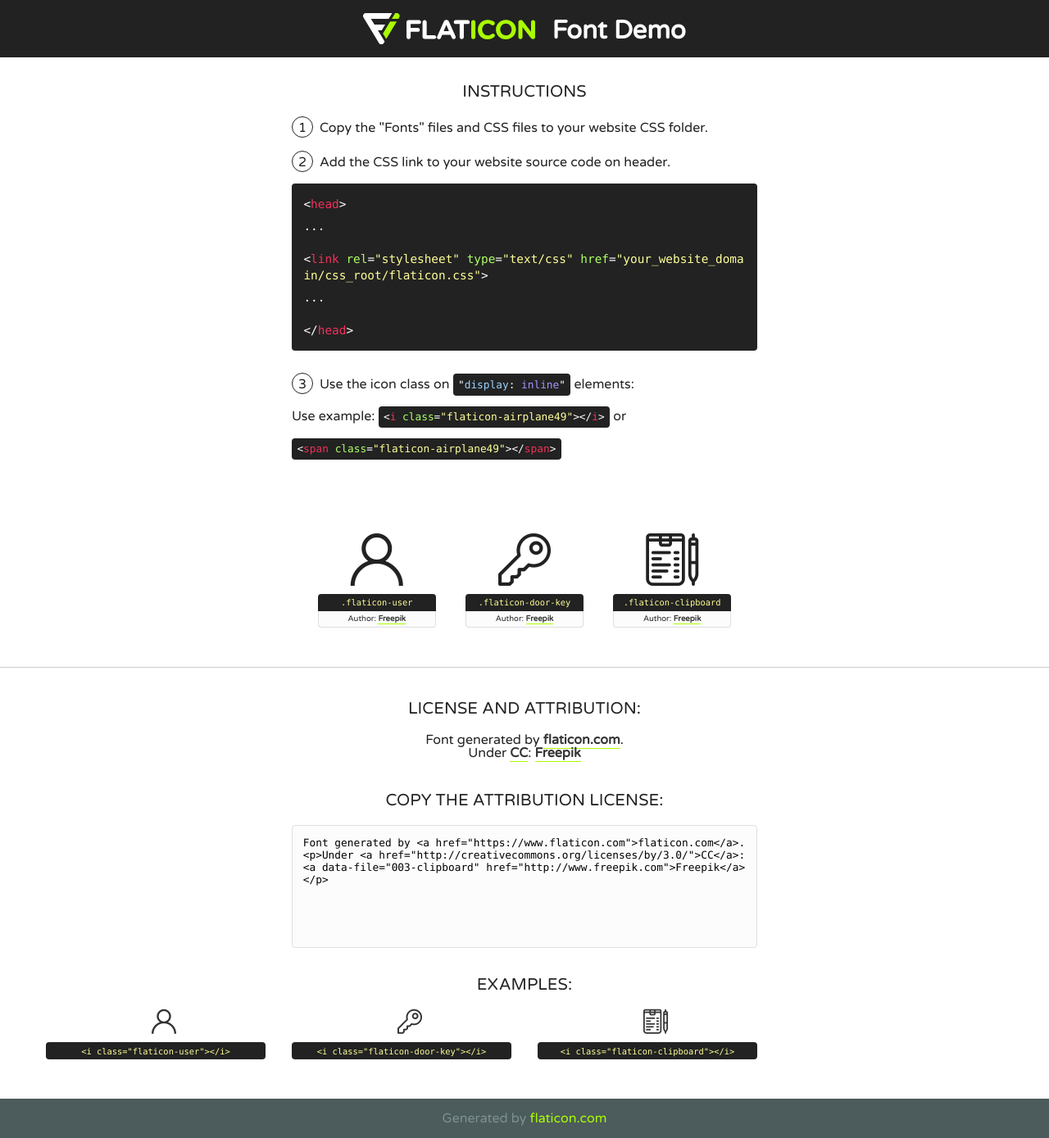
After one commit to DiegoRSM03/cookie_login, a PHP site: page /iconfont/flaticon.html in a window 1280 px wide. The commit adds this page. Shown: the whole page at 82% size. Run offline with PHP 8.4, Linux system fonts and the light colour scheme.

Commit message:
Fuentes de iconos para formulario añadidas

```diff
--- /dev/null
+++ b/iconfont/flaticon.css
@@ -0,0 +1,35 @@
+	/*
+  	Flaticon icon font: Flaticon
+  	Creation date: 16/03/2020 16:40
+  	*/
+
+@font-face {
+  font-family: "Flaticon";
+  src: url("./Flaticon.eot");
+  src: url("./Flaticon.eot?#iefix") format("embedded-opentype"),
+       url("./Flaticon.woff2") format("woff2"),
+       url("./Flaticon.woff") format("woff"),
+       url("./Flaticon.ttf") format("truetype"),
+       url("./Flaticon.svg#Flaticon") format("svg");
+  font-weight: normal;
+  font-style: normal;
+}
+
+@media screen and (-webkit-min-device-pixel-ratio:0) {
+  @font-face {
+    font-family: "Flaticon";
+    src: url("./Flaticon.svg#Flaticon") format("svg");
+  }
+}
+
+[class^="flaticon-"]:before, [class*=" flaticon-"]:before,
+[class^="flaticon-"]:after, [class*=" flaticon-"]:after {
+  font-family: Flaticon;
+        font-size: 20px;
+font-style: normal;
+margin-left: 20px;
+}
+
+.flaticon-user:before { content: "\f100"; }
+.flaticon-door-key:before { content: "\f101"; }
+.flaticon-clipboard:before { content: "\f102"; }
--- /dev/null
+++ b/iconfont/flaticon.html
@@ -0,0 +1,463 @@
+<!DOCTYPE html>
+<!--
+  Flaticon icon font: Flaticon
+  Creation date: 16/03/2020 16:40
+-->
+<html>
+<!DOCTYPE html>
+<html>
+
+<head>
+    <title>Flaticon WebFont</title>
+    <link href="http://fonts.googleapis.com/css?family=Varela+Round" rel="stylesheet" type="text/css" />
+    <link rel="stylesheet" type="text/css" href="flaticon.css">
+    <meta charset="UTF-8">
+    <style>
+    html, body, div, span, applet, object, iframe,
+    h1, h2, h3, h4, h5, h6, p, blockquote, pre,
+    a, abbr, acronym, address, big, cite, code,
+    del, dfn, em, img, ins, kbd, q, s, samp,
+    small, strike, strong, sub, sup, tt, var,
+    b, u, i, center,
+    dl, dt, dd, ol, ul, li,
+    fieldset, form, label, legend,
+    table, caption, tbody, tfoot, thead, tr, th, td,
+    article, aside, canvas, details, embed,
+    figure, figcaption, footer, header, hgroup,
+    menu, nav, output, ruby, section, summary,
+    time, mark, audio, video {
+        margin: 0;
+        padding: 0;
+        border: 0;
+        font-size: 100%;
+        font: inherit;
+        vertical-align: baseline;
+    }
+    /* HTML5 display-role reset for older browsers */
+    article, aside, details, figcaption, figure,
+    footer, header, hgroup, menu, nav, section {
+        display: block;
+    }
+    body {
+        line-height: 1;
+    }
+    ol, ul {
+        list-style: none;
+    }
+    blockquote, q {
+        quotes: none;
+    }
+    blockquote:before, blockquote:after,
+    q:before, q:after {
+        content: '';
+        content: none;
+    }
+    table {
+        border-collapse: collapse;
+        border-spacing: 0;
+    }
+    body {
+        font-family: 'Varela Round', Helvetica, Arial, sans-serif;
+        font-size: 16px;
+        color: #222;
+    }
+    a {
+        color: #333;
+        border-bottom: 1px solid #a9fd00;
+        font-weight: bold;
+        text-decoration: none;
+    }
+    * {
+        -moz-box-sizing: border-box;
+        -webkit-box-sizing: border-box;
+        box-sizing: border-box;
+        margin: 0;
+        padding: 0;
+    }
+    [class^="flaticon-"]:before, [class*=" flaticon-"]:before, [class^="flaticon-"]:after, [class*=" flaticon-"]:after {
+        font-family: Flaticon;
+        font-size: 30px;
+        font-style: normal;
+        margin-left: 20px;
+        color: #333;
+    }
+    .wrapper {
+        max-width: 600px;
+        margin: auto;
+        padding: 0 1em;
+    }
+    .title {
+        font-size: 1.25em;
+        text-align: center;
+        margin-bottom: 1em;
+        text-transform: uppercase;
+    }
+    header {
+        text-align: center;
+        background-color: #222;
+        color: #fff;
+        padding: 1em;
+    }
+    header .logo {
+        width: 210px;
+        height: 38px;
+        display: inline-block;
+        vertical-align: middle;
+        margin-right: 1em;
+        border: none;
+    }
+    header strong {
+        font-size: 1.95em;
+        font-weight: bold;
+        vertical-align: middle;
+        margin-top: 5px;
+        display: inline-block;
+    }
+    .demo {
+        margin: 2em auto;
+        line-height: 1.25em;
+    }
+    .demo ul li {
+        margin-bottom: 1em;
+    }
+    .demo ul li .num {
+        color: #222;
+        border-radius: 20px;
+        display: inline-block;
+        width: 26px;
+        padding: 3px;
+        height: 26px;
+        text-align: center;
+        margin-right: 0.5em;
+        border: 1px solid #222;
+    }
+    .demo ul li code {
+        background-color: #222;
+        border-radius: 4px;
+        padding: 0.25em 0.5em;
+        display: inline-block;
+        color: #fff;
+        font-family: Consolas,Monaco,Lucida Console,Liberation Mono,DejaVu Sans Mono,Bitstream Vera Sans Mono,Courier New, monospace;
+        font-weight: lighter;
+        margin-top: 1em;
+        font-size: 0.8em;
+        word-break: break-all;
+    }
+    .demo ul li code.big {
+        padding: 1em;
+        font-size: 0.9em;
+    }
+    .demo ul li code .red {
+        color: #EF3159;
+    }
+    .demo ul li code .green {
+        color: #ACFF65;
+    }
+    .demo ul li code .yellow {
+        color: #FFFF99;
+    }
+    .demo ul li code .blue {
+        color: #99D3FF;
+    }
+    .demo ul li code .purple {
+        color: #A295FF;
+    }
+    .demo ul li code .dots {
+        margin-top: 0.5em;
+        display: block;
+    }
+    #glyphs {
+        border-bottom: 1px solid #ccc;
+        padding: 2em 0;
+        text-align: center;
+    }
+    .glyph {
+        display: inline-block;
+        width: 9em;
+        margin: 1em;
+        text-align: center;
+        vertical-align: top;
+        background: #FFF;
+    }
+    .glyph .glyph-icon {
+        padding: 10px;
+        display: block;
+        font-family:"Flaticon";
+        font-size: 64px;
+        line-height: 1;
+    }
+    .glyph .glyph-icon:before {
+        font-size: 64px;
+        color: #222;
+        margin-left: 0;
+    }
+    .class-name {
+        font-size: 0.65em;
+        background-color: #222;
+        color: #fff;
+        border-radius: 4px 4px 0 0;
+        padding: 0.5em;
+        color: #FFFF99;
+        font-family: Consolas,Monaco,Lucida Console,Liberation Mono,DejaVu Sans Mono,Bitstream Vera Sans Mono,Courier New, monospace;
+    }
+    .author-name {
+        font-size: 0.6em;
+        background-color: #fcfcfd;
+        border: 1px solid #DEDEE4;
+        border-top: 0;
+        border-radius: 0 0 4px 4px;
+        padding: 0.5em;
+    }
+    .class-name:last-child {
+        font-size: 10px;
+        color:#888;
+    }
+    .class-name:last-child a {
+        font-size: 10px;
+        color:#555;
+    }
+    .class-name:last-child a:hover {
+        color:#a9fd00;
+    }
+    .glyph > input {
+        display: block;
+        width: 100px;
+        margin: 5px auto;
+        text-align: center;
+        font-size: 12px;
+        cursor: text;
+    }
+    .glyph > input.icon-input {
+        font-family:"Flaticon";
+        font-size: 16px;
+        margin-bottom: 10px;
+    }
+    .attribution .title {
+        margin-top: 2em;
+    }
+    .attribution textarea {
+        background-color: #fcfcfd;
+        padding: 1em;
+        border: none;
+        box-shadow: none;
+        border: 1px solid #DEDEE4;
+        border-radius: 4px;
+        resize: none;
+        width: 100%;
+        height: 150px;
+        font-size: 0.8em;
+        font-family: Consolas,Monaco,Lucida Console,Liberation Mono,DejaVu Sans Mono,Bitstream Vera Sans Mono,Courier New, monospace;
+        -webkit-appearance: none;
+    }
+    .iconsuse {
+        margin: 2em auto;
+        text-align: center;
+        max-width: 1200px;
+    }
+    .iconsuse:after {
+        content: '';
+        display: table;
+        clear: both;
+    }
+    .iconsuse .image {
+        float: left;
+        width: 25%;
+        padding: 0 1em;
+    }
+    .iconsuse .image p {
+        margin-bottom: 1em;
+    }
+    .iconsuse .image span {
+        display: block;
+        font-size: 0.65em;
+        background-color: #222;
+        color: #fff;
+        border-radius: 4px;
+        padding: 0.5em;
+        color: #FFFF99;
+        margin-top: 1em;
+        font-family: Consolas,Monaco,Lucida Console,Liberation Mono,DejaVu Sans Mono,Bitstream Vera Sans Mono,Courier New, monospace;
+    }
+    #footer {
+        text-align: center;
+        background-color: #4C5B5C;
+        color: #7c9192;
+        padding: 1em;
+    }
+    #footer a {
+        border: none;
+        color: #a9fd00;
+        font-weight: normal;
+    }
+    @media (max-width: 960px) {
+        .iconsuse .image {
+            width: 50%;
+        }
+    }
+    @media (max-width: 560px) {
+        .iconsuse .image {
+            width: 100%;
+        }
+    }
+    </style>
+</head>
+
+<body class="characters-off">
+
+    <header>
+        <a href="https://www.flaticon.com" target="_blank" class="logo">
+            <svg version="1.1" xmlns="http://www.w3.org/2000/svg" xmlns:xlink="http://www.w3.org/1999/xlink" xmlns:a="http://ns.adobe.com/AdobeSVGViewerExtensions/3.0/" viewBox="0 0 560.875 102.036" enable-background="new 0 0 560.875 102.036" xml:space="preserve">
+                <defs>
+                </defs>
+                <g>
+                    <g class="letters">
+                        <path fill="#ffffff" d="M141.596,29.675c0-3.777,2.985-6.767,6.764-6.767h34.438c3.426,0,6.15,2.728,6.15,6.15
+                        c0,3.43-2.724,6.149-6.15,6.149h-27.674v13.091h23.719c3.429,0,6.151,2.724,6.151,6.15c0,3.43-2.723,6.149-6.151,6.149h-23.719
+                        v17.574c0,3.773-2.986,6.761-6.764,6.761c-3.779,0-6.764-2.989-6.764-6.761V29.675z"></path>
+                        <path fill="#ffffff" d="M193.844,29.149c0-3.781,2.985-6.767,6.764-6.767c3.776,0,6.763,2.985,6.763,6.767v42.957h25.039
+                        c3.426,0,6.149,2.726,6.149,6.153c0,3.425-2.723,6.15-6.149,6.15h-31.802c-3.779,0-6.764-2.986-6.764-6.768V29.149z"></path>
+                        <path fill="#ffffff" d="M241.891,75.71l21.438-48.407c1.492-3.341,4.215-5.357,7.906-5.357h0.792
+                        c3.686,0,6.323,2.017,7.815,5.357l21.439,48.407c0.436,0.967,0.701,1.845,0.701,2.723c0,3.602-2.809,6.501-6.414,6.501
+                        c-3.161,0-5.269-1.845-6.499-4.655l-4.132-9.661h-27.059l-4.301,10.102c-1.144,2.631-3.426,4.214-6.237,4.214
+                        c-3.517,0-6.24-2.81-6.24-6.325C241.1,77.64,241.451,76.677,241.891,75.71z M279.932,58.666l-8.521-20.297l-8.526,20.297H279.932
+                        z"></path>
+                        <path fill="#ffffff" d="M314.864,35.387H301.86c-3.429,0-6.239-2.813-6.239-6.238c0-3.429,2.811-6.24,6.239-6.24h39.533
+                        c3.426,0,6.237,2.811,6.237,6.24c0,3.425-2.811,6.238-6.237,6.238h-13.001v42.785c0,3.773-2.99,6.761-6.764,6.761
+                        c-3.779,0-6.764-2.989-6.764-6.761V35.387z"></path>
+                        <path fill="#A9FD00" d="M352.615,29.149c0-3.781,2.985-6.767,6.767-6.767c3.774,0,6.761,2.985,6.761,6.767v49.024
+                        c0,3.773-2.987,6.761-6.761,6.761c-3.781,0-6.767-2.989-6.767-6.761V29.149z"></path>
+                        <path fill="#A9FD00" d="M374.132,53.836v-0.179c0-17.481,13.178-31.801,32.065-31.801c9.22,0,15.459,2.458,20.557,6.238
+                        c1.402,1.054,2.637,2.985,2.637,5.357c0,3.692-2.985,6.59-6.681,6.59c-1.845,0-3.071-0.702-4.044-1.319
+                        c-3.776-2.813-7.729-4.393-12.562-4.393c-10.364,0-17.831,8.611-17.831,19.154v0.173c0,10.542,7.291,19.329,17.831,19.329
+                        c5.715,0,9.492-1.756,13.359-4.834c1.049-0.874,2.458-1.491,4.039-1.491c3.429,0,6.325,2.813,6.325,6.236
+                        c0,2.106-1.056,3.78-2.282,4.834c-5.539,4.834-12.036,7.733-21.878,7.733C387.572,85.464,374.132,71.493,374.132,53.836z"></path>
+                        <path fill="#A9FD00" d="M433.009,53.836v-0.179c0-17.481,13.79-31.801,32.766-31.801c18.981,0,32.592,14.143,32.592,31.628v0.173
+                        c0,17.483-13.785,31.807-32.769,31.807C446.625,85.464,433.009,71.32,433.009,53.836z M484.224,53.836v-0.179
+                        c0-10.539-7.725-19.326-18.626-19.326c-10.893,0-18.449,8.611-18.449,19.154v0.173c0,10.542,7.73,19.329,18.626,19.329
+                        C476.676,72.986,484.224,64.378,484.224,53.836z"></path>
+                        <path fill="#A9FD00" d="M506.233,29.321c0-3.774,2.99-6.763,6.767-6.763h1.401c3.252,0,5.183,1.583,7.029,3.953l26.093,34.265
+                        V29.059c0-3.692,2.99-6.677,6.681-6.677c3.683,0,6.671,2.985,6.671,6.677v48.934c0,3.78-2.987,6.765-6.764,6.765h-0.436
+                        c-3.257,0-5.188-1.581-7.034-3.953l-27.056-35.492v32.944c0,3.687-2.985,6.676-6.678,6.676c-3.683,0-6.673-2.989-6.673-6.676
+                        V29.321z"></path>
+                    </g>
+                    <g class="insignia">
+                        <path fill="#ffffff" d="M48.372,56.137h12.517l11.156-18.537H37.186L25.688,18.539h57.825L94.668,0H9.271
+                        C5.925,0,2.842,1.801,1.198,4.716c-1.644,2.907-1.593,6.482,0.134,9.343l50.38,83.501c1.678,2.781,4.689,4.476,7.938,4.476
+                        c3.246,0,6.257-1.695,7.935-4.476l2.898-4.804L48.372,56.137z"></path>
+                        <g class="i">
+                            <path fill="#A9FD00" d="M93.575,18.539h0.031v0.004l21.652,0.004l2.705-4.488c1.727-2.861,1.778-6.436,0.133-9.343
+                            C116.454,1.801,113.371,0,110.026,0h-5.294L93.575,18.539z"></path>
+                            <polygon fill="#A9FD00" points="88.291,27.356 64.725,66.486 75.519,84.404 109.942,27.356"></polygon>
+                        </g>
+                    </g>
+                </g>
+            </svg>
+        </a>
+        <strong>Font Demo</strong>
+    </header>
+
+
+    <section class="demo wrapper">
+
+        <p class="title">Instructions</p>
+
+        <ul>
+            <li>
+                <span class="num">1</span>Copy the "Fonts" files and CSS files to your website CSS folder.
+            </li>
+            <li>
+                <span class="num">2</span>Add the CSS link to your website source code on header.
+                <code class="big">
+                    &lt;<span class="red">head</span>&gt;
+                    <br/><span class="dots">...</span>
+                    <br/>&lt;<span class="red">link</span> <span class="green">rel</span>=<span class="yellow">"stylesheet"</span> <span class="green">type</span>=<span class="yellow">"text/css"</span> <span class="green">href</span>=<span class="yellow">"your_website_domain/css_root/flaticon.css"</span>&gt;
+                    <br/><span class="dots">...</span>
+                    <br/>&lt;/<span class="red">head</span>&gt;
+                </code>
+            </li>
+
+            <li>
+                <p>
+                    <span class="num">3</span>Use the icon class on <code>"<span class="blue">display</span>:<span class="purple"> inline</span>"</code> elements:
+                    <br />
+                    Use example: <code>&lt;<span class="red">i</span> <span class="green">class</span>=<span class="yellow">&quot;flaticon-airplane49&quot;</span>&gt;&lt;/<span class="red">i</span>&gt;</code> or <code>&lt;<span class="red">span</span> <span class="green">class</span>=<span class="yellow">&quot;flaticon-airplane49&quot;</span>&gt;&lt;/<span class="red">span</span>&gt;</code>
+            </li>
+        </ul>
+
+    </section>
+
+
+
+
+   <section id="glyphs">
+
+
+        <div class="glyph"><div class="glyph-icon flaticon-user"></div>
+            <div class="class-name">.flaticon-user</div>
+            <div class="author-name">Author: <a data-file="001-user" href="http://www.freepik.com">Freepik</a> </div>
+        </div>
+
+        <div class="glyph"><div class="glyph-icon flaticon-door-key"></div>
+            <div class="class-name">.flaticon-door-key</div>
+            <div class="author-name">Author: <a data-file="002-door-key" href="http://www.freepik.com">Freepik</a> </div>
+        </div>
+
+        <div class="glyph"><div class="glyph-icon flaticon-clipboard"></div>
+            <div class="class-name">.flaticon-clipboard</div>
+            <div class="author-name">Author: <a data-file="003-clipboard" href="http://www.freepik.com">Freepik</a> </div>
+        </div>
+
+
+    </section>
+
+
+
+    <section class="attribution wrapper"   style="text-align:center;">
+
+      <div class="title">License and attribution:</div><div class="attrDiv">Font generated by <a href="https://www.flaticon.com">flaticon.com</a>. <div><p>Under <a href="http://creativecommons.org/licenses/by/3.0/">CC</a>: <a data-file="003-clipboard" href="http://www.freepik.com">Freepik</a></p>  </div>
+      </div>
+      <div class="title">Copy the Attribution License:</div>
+
+    <textarea onclick="this.focus();this.select();">Font generated by &lt;a href=&quot;https://www.flaticon.com&quot;&gt;flaticon.com&lt;/a&gt;. <p>Under <a href="http://creativecommons.org/licenses/by/3.0/">CC</a>: <a data-file="003-clipboard" href="http://www.freepik.com">Freepik</a></p>
+     </textarea>
+
+    </section>
+
+    <section class="iconsuse">
+
+          <div class="title">Examples:</div>
+
+            <div class="image">
+                <p>
+                    <i class="glyph-icon flaticon-user"></i>
+                    <span>&lt;i class=&quot;flaticon-user&quot;&gt;&lt;/i&gt;</span>
+                </p>
+            </div>
+
+            <div class="image">
+                <p>
+                    <i class="glyph-icon flaticon-door-key"></i>
+                    <span>&lt;i class=&quot;flaticon-door-key&quot;&gt;&lt;/i&gt;</span>
+                </p>
+            </div>
+
+            <div class="image">
+                <p>
+                    <i class="glyph-icon flaticon-clipboard"></i>
+                    <span>&lt;i class=&quot;flaticon-clipboard&quot;&gt;&lt;/i&gt;</span>
+                </p>
+            </div>
+
+        </div>
+
+    </section>
+
+<div id="footer">
+    <div>Generated by <a href="https://www.flaticon.com">flaticon.com</a>
+    </div>
+</div>
+
+
+
+</body>
+</html>
--- a/index.php
+++ b/index.php
@@ -3,6 +3,9 @@
 <head>
     <meta charset="UTF-8">
     <meta name="viewport" content="width=device-width, initial-scale=1.0">
+
+    <link rel="stylesheet" href="iconfont/flaticon.css">
+
     <title>User Login</title>
 </head>
 <body>
```
Also changed, not shown: iconfont/_flaticon.scss (added, +46 -0 lines), iconfont/Flaticon.svg (added), iconfont/Flaticon.ttf (added), iconfont/Flaticon.woff (added), iconfont/Flaticon.woff2 (added), 1 other file.
